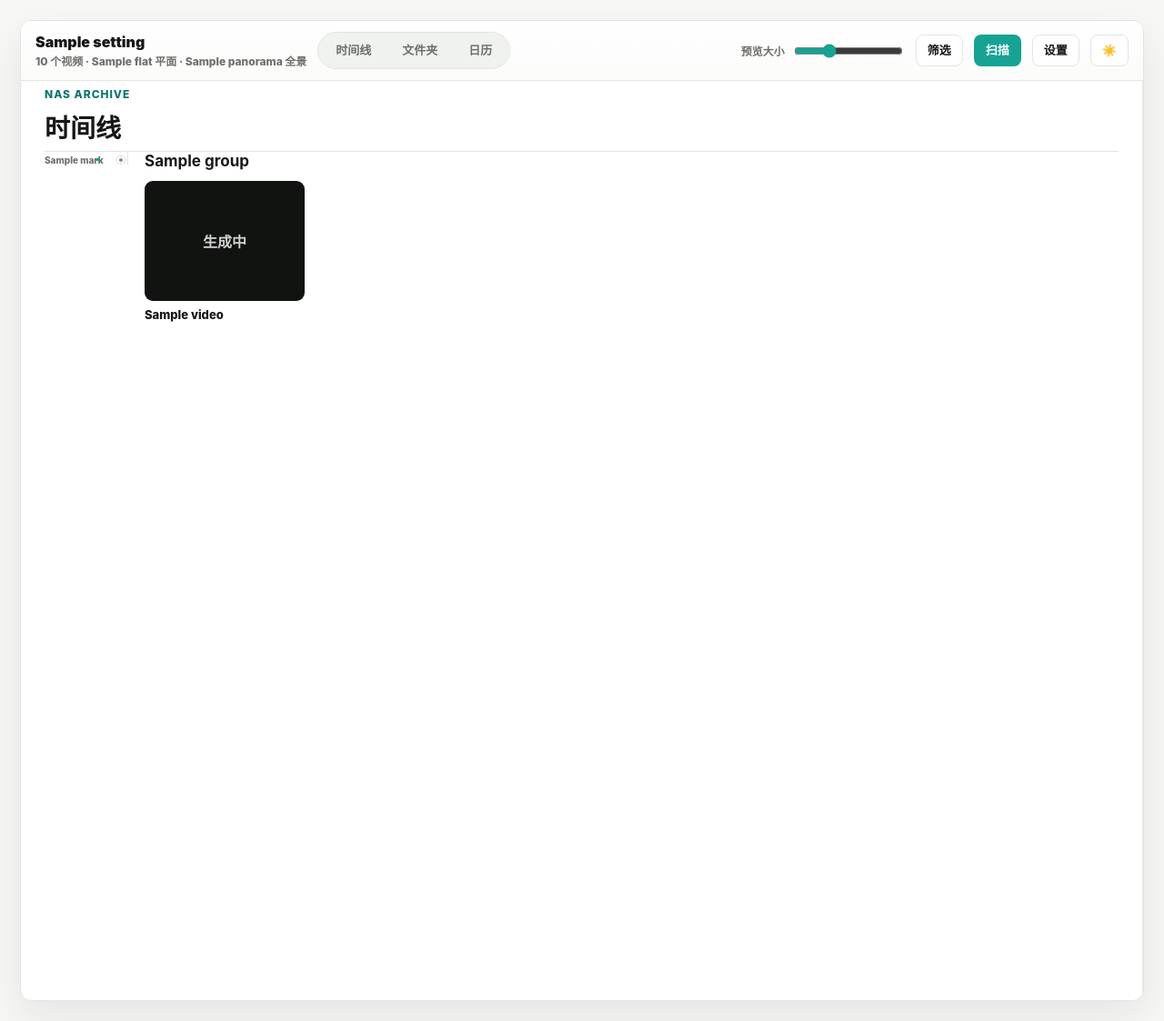
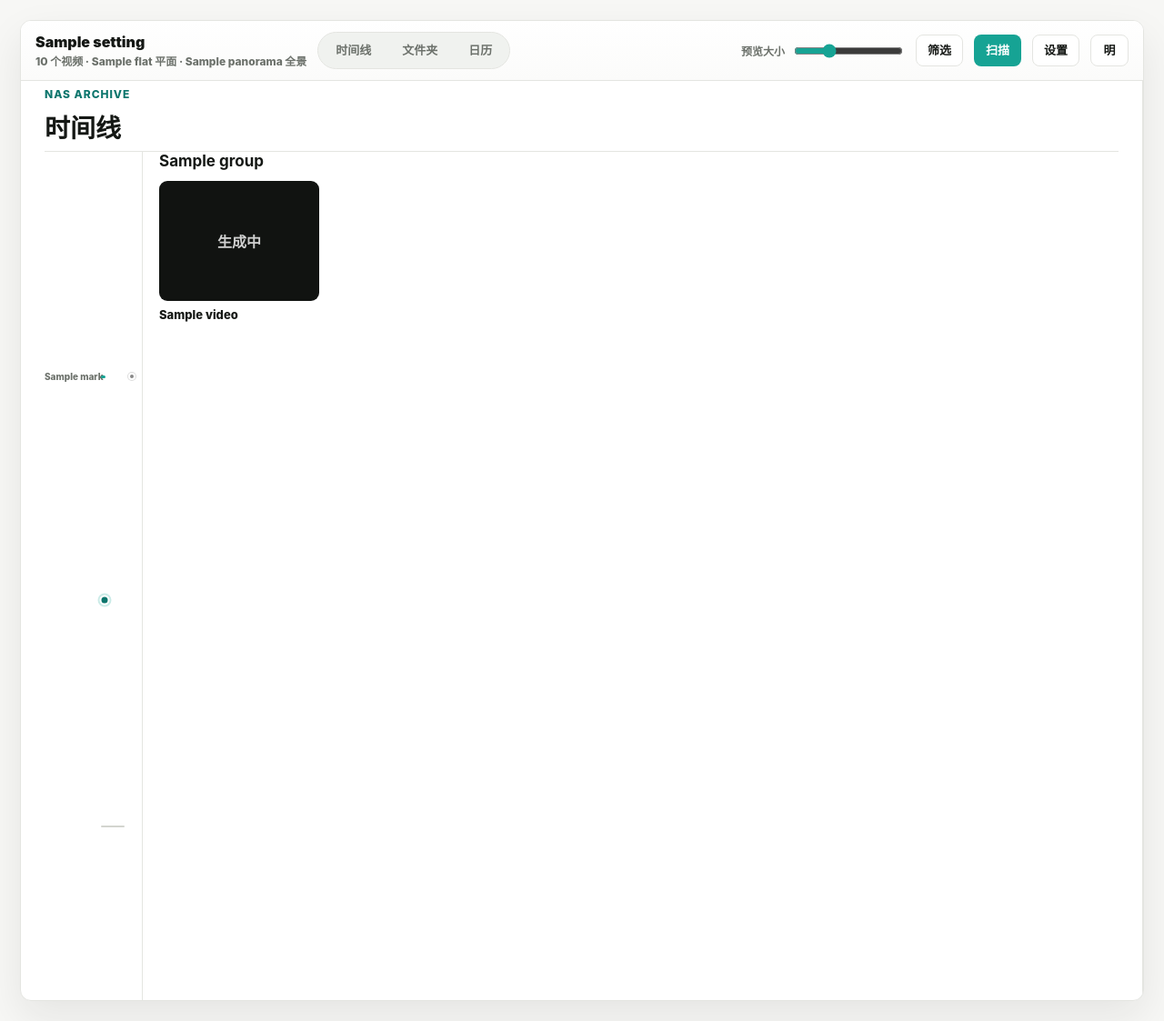
Before and after one commit to JDui/VideoRecBack-Docker, a Python web app: template app/templates/index.html in a window 1280 px wide. Shown: the whole page at 91% size. Run offline with Jinja, Linux system fonts and the light colour scheme; the template is opened without the code that fills it: most values are stand-ins (such as "Sample title", 1, 10 or a date in 2020).

Commit message:
Fix timeline and panorama player layout

```diff
--- a/app/static/app.js
+++ b/app/static/app.js
@@ -7,10 +7,13 @@ const resizer = document.querySelector("[data-resizer]");
 const previewSize = document.querySelector("[data-preview-size]");
 const themeToggle = document.querySelector("[data-theme-toggle]");
 const timelineLabelForm = document.querySelector("[data-timeline-label-form]");
+const libraryPane = document.querySelector(".library-pane");
+const timelineRail = document.querySelector(".timeline-rail");
+const timelineCurrent = document.querySelector("[data-timeline-current]");
 
 const setTheme = (theme) => {
   document.documentElement.dataset.theme = theme;
-  if (themeToggle) themeToggle.textContent = theme === "dark" ? "🌛" : "☀️";
+  if (themeToggle) themeToggle.textContent = theme === "dark" ? "暗" : "明";
 };
 
 setTheme(localStorage.getItem("videorecback-theme") || "light");
@@ -89,6 +92,62 @@ if (resizer && shell) {
   }
 }
 
+if (libraryPane && shell) {
+  const syncScrolledState = () => {
+    shell.classList.toggle("is-scrolled", libraryPane.scrollTop > 8);
+  };
+  libraryPane.addEventListener("scroll", syncScrolledState, { passive: true });
+  syncScrolledState();
+}
+
+if (timelineRail && timelineCurrent && libraryPane) {
+  const marks = [...timelineRail.querySelectorAll(".timeline-mark")];
+  const markById = new Map(
+    marks
+      .map((mark) => {
+        const href = mark.getAttribute("href") || "";
+        return href.startsWith("#timeline-") ? [href.slice(1), mark] : null;
+      })
+      .filter(Boolean)
+  );
+  const sections = [...document.querySelectorAll(".asset-section[id^='timeline-']")];
+
+  for (const mark of marks) {
+    mark.addEventListener("click", (event) => {
+      if (mark.classList.contains("timeline-mark--empty")) {
+        event.preventDefault();
+      }
+    });
+  }
+
+  const updateTimelineCurrent = () => {
+    if (!sections.length) return;
+    const paneRect = libraryPane.getBoundingClientRect();
+    const anchorY = paneRect.top + Math.min(160, paneRect.height * 0.28);
+    let activeSection = sections[0];
+
+    for (const section of sections) {
+      if (section.getBoundingClientRect().top <= anchorY) {
+        activeSection = section;
+      } else {
+        break;
+      }
+    }
+
+    const mark = markById.get(activeSection.id);
+    if (!mark) return;
+    timelineRail.style.setProperty(
+      "--timeline-current-top",
+      `${mark.offsetTop + mark.offsetHeight / 2}px`
+    );
+    timelineCurrent.classList.add("is-visible");
+  };
+
+  libraryPane.addEventListener("scroll", updateTimelineCurrent, { passive: true });
+  window.addEventListener("resize", updateTimelineCurrent);
+  updateTimelineCurrent();
+}
+
 if (timelineLabelForm) {
   const yearInput = timelineLabelForm.querySelector("[data-label-year]");
   const quarterInput = timelineLabelForm.querySelector("[data-label-quarter]");
--- a/app/static/styles.css
+++ b/app/static/styles.css
@@ -43,6 +43,10 @@ body {
   color: var(--text);
   margin: 0;
   transition: background-color 180ms ease, color 180ms ease;
+}
+
+body.library-page {
+  overflow: hidden;
 }
 
 a {
@@ -116,6 +120,12 @@ button {
   padding: 22px;
 }
 
+.library-page .page {
+  height: 100vh;
+  max-width: none;
+  overflow: hidden;
+}
+
 .app-shell {
   background: var(--panel);
   border: 1px solid var(--line);
@@ -124,7 +134,8 @@ button {
   display: grid;
   grid-template-columns: minmax(0, 1fr) 0 0;
   grid-template-rows: auto minmax(0, 1fr);
-  min-height: calc(100vh - 44px);
+  height: 100%;
+  min-height: 0;
   overflow: hidden;
   transition: grid-template-columns 220ms ease, background-color 180ms ease, border-color 180ms ease;
 }
@@ -144,7 +155,17 @@ button {
   padding: 12px 16px;
   position: sticky;
   top: 0;
+  transition: padding 180ms ease, min-height 180ms ease;
   z-index: 12;
+}
+
+.app-shell.is-scrolled .library-topbar {
+  padding-bottom: 7px;
+  padding-top: 7px;
+}
+
+.app-shell.is-scrolled .topbar-brand span {
+  display: none;
 }
 
 .topbar-brand {
@@ -250,7 +271,10 @@ button {
   grid-column: 1;
   grid-row: 2;
   min-width: 0;
+  min-height: 0;
+  overflow-y: auto;
   padding: 0 26px 32px;
+  scroll-behavior: smooth;
 }
 
 .library-head {
@@ -337,17 +361,23 @@ select:focus {
   align-items: start;
   display: grid;
   gap: 18px;
-  grid-template-columns: 92px minmax(0, 1fr);
+  grid-template-columns: 108px minmax(0, 1fr);
+  min-height: calc(100vh - 116px);
 }
 
 .timeline-rail {
-  align-content: start;
+  --timeline-top: 18px;
+  align-content: stretch;
   border-right: 1px solid var(--line);
   display: grid;
-  gap: 4px;
-  padding: 2px 14px 0 0;
+  gap: 0;
+  grid-template-rows: repeat(var(--rail-count), minmax(18px, 1fr));
+  height: calc(100vh - 138px);
+  min-height: 360px;
+  overflow: visible;
+  padding: 0 18px 0 0;
   position: sticky;
-  top: 78px;
+  top: var(--timeline-top);
 }
 
 .timeline-mark {
@@ -355,15 +385,26 @@ select:focus {
   border-radius: 6px;
   display: grid;
   gap: 4px;
-  grid-template-columns: 52px 20px 8px;
-  min-height: 13px;
+  grid-template-columns: 58px 26px minmax(8px, 1fr);
+  min-height: 18px;
   position: relative;
+}
+
+.timeline-mark::before {
+  background: var(--line-strong);
+  border-radius: 999px;
+  content: "";
+  grid-column: 2;
+  height: 2px;
+  width: 26px;
 }
 
 .timeline-mark-label {
   color: var(--muted);
   font-size: 10px;
   font-weight: 850;
+  grid-column: 1;
+  grid-row: 1;
   line-height: 1;
   text-align: right;
   white-space: nowrap;
@@ -373,8 +414,25 @@ select:focus {
   background: var(--accent);
   border-radius: 999px;
   display: block;
+  grid-column: 2;
+  grid-row: 1;
   height: 3px;
   width: clamp(5px, calc(var(--video-count) * 5px), 20px);
+  z-index: 1;
+}
+
+.timeline-mark--empty {
+  cursor: default;
+}
+
+.timeline-mark--empty .timeline-mark-label {
+  color: var(--subtle);
+  opacity: 0.72;
+}
+
+.timeline-mark--empty .timeline-mark-bar {
+  opacity: 0;
+  width: 0;
 }
 
 .timeline-tag {
@@ -383,12 +441,64 @@ select:focus {
   border-radius: 999px;
   box-shadow: 0 0 0 1px rgba(0, 0, 0, 0.14);
   display: block;
+  grid-column: 3;
+  grid-row: 1;
   height: 8px;
+  position: relative;
   width: 8px;
+}
+
+.timeline-tag::after {
+  background: var(--text);
+  border-radius: 6px;
+  bottom: calc(100% + 8px);
+  color: var(--panel);
+  content: attr(data-label);
+  font-size: 12px;
+  font-weight: 800;
+  left: 50%;
+  max-width: 220px;
+  opacity: 0;
+  overflow-wrap: anywhere;
+  padding: 7px 9px;
+  pointer-events: none;
+  position: absolute;
+  transform: translate(-50%, 4px);
+  transition: opacity 140ms ease, transform 140ms ease;
+  width: max-content;
+  z-index: 70;
+}
+
+.timeline-tag:hover::after,
+.timeline-tag:focus-visible::after {
+  opacity: 1;
+  transform: translate(-50%, 0);
+}
+
+.timeline-current-marker {
+  background: var(--accent-deep);
+  border: 2px solid var(--panel);
+  border-radius: 999px;
+  box-shadow: 0 0 0 2px rgba(22, 163, 148, 0.22);
+  height: 11px;
+  left: 66px;
+  opacity: 0;
+  pointer-events: none;
+  position: absolute;
+  top: var(--timeline-current-top, 0px);
+  transform: translate(-50%, -50%);
+  transition: opacity 140ms ease, top 140ms ease;
+  width: 11px;
+  z-index: 4;
+}
+
+.timeline-current-marker.is-visible {
+  opacity: 1;
 }
 
 .asset-section {
   gap: 12px;
+  scroll-margin-top: 16px;
 }
 
 .asset-section h2 {
@@ -682,7 +792,9 @@ select:focus {
 .preview-pane {
   background: linear-gradient(180deg, #ffffff 0%, #fbfbfa 100%);
   display: none;
+  min-height: 0;
   min-width: 0;
+  overflow: hidden;
   padding: 12px;
 }
 
@@ -709,7 +821,7 @@ select:focus {
   border: 0;
   border-radius: 8px;
   height: 100%;
-  min-height: 520px;
+  min-height: 0;
   width: 100%;
 }
 
@@ -1261,9 +1373,15 @@ select:focus {
     border-right: 0;
     display: flex;
     gap: 10px;
+    height: auto;
+    min-height: 0;
     overflow-x: auto;
     padding: 0 0 10px;
     position: static;
+  }
+
+  .timeline-current-marker {
+    display: none;
   }
 
   .filterbar,
--- a/app/templates/index.html
+++ b/app/templates/index.html
@@ -1,5 +1,6 @@
 {% extends "base.html" %}
 {% block title %}{{ settings.site_title }}{% endblock %}
+{% block body_class %}library-page{% endblock %}
 {% block chrome %}{% endblock %}
 {% block content %}
   {% set preview = videos[0] if videos else none %}
@@ -100,7 +101,7 @@
       </details>
       <form class="topbar-scan" action="/scan" method="post"><button type="submit">扫描</button></form>
       <a class="topbar-link" href="/settings">设置</a>
-      <button class="topbar-link theme-toggle" type="button" data-theme-toggle aria-label="切换明暗主题">☀️</button>
+      <button class="topbar-link theme-toggle" type="button" data-theme-toggle aria-label="切换明暗主题">明</button>
     </header>
 
     <section class="library-pane">
@@ -161,13 +162,14 @@
           </section>
         {% else %}
           <section class="timeline-view">
-            <aside class="timeline-rail" aria-label="季度视频数量">
+            <aside class="timeline-rail" aria-label="季度视频数量" style="--rail-count: {{ timeline_rail|length }}">
+              <span class="timeline-current-marker" data-timeline-current aria-hidden="true"></span>
               {% for mark in timeline_rail %}
-                <a class="timeline-mark" href="#timeline-{{ mark.year }}-q{{ mark.quarter }}" data-year="{{ mark.year }}" data-quarter="{{ mark.quarter }}" style="--video-count: {{ mark.count }}">
+                <a class="timeline-mark {% if mark.count == 0 %}timeline-mark--empty{% endif %}" href="{% if mark.count %}#timeline-{{ mark.year }}-q{{ mark.quarter }}{% else %}#{% endif %}" data-year="{{ mark.year }}" data-quarter="{{ mark.quarter }}" style="--video-count: {{ mark.count }}" aria-label="{{ mark.label }}，{{ mark.count }} 个视频">
                   <span class="timeline-mark-label">{{ mark.label }}</span>
                   <span class="timeline-mark-bar"></span>
                   {% for label in mark.labels %}
-                    <span class="timeline-tag" style="--tag-color: {{ label.color }}" title="{{ label.label }}"></span>
+                    <span class="timeline-tag" style="--tag-color: {{ label.color }}" data-label="{{ label.label }}" aria-label="{{ label.label }}"></span>
                   {% endfor %}
                 </a>
               {% endfor %}
--- a/app/templates/play.html
+++ b/app/templates/play.html
@@ -17,8 +17,8 @@
     <div class="player-stage {% if video.type == 'panorama' %}is-panorama{% endif %}">
       {% if video.type == "panorama" %}
         <canvas id="panoramaCanvas" class="pano-canvas" aria-label="全景视频画布"></canvas>
-        <video id="videoPlayer" class="source-video hidden-video" playsinline preload="metadata" src="/media/{{ video.id }}"></video>
-        <div class="pano-hint">拖动或双指滑动切换视角，双指缩放视野</div>
+        <video id="videoPlayer" class="source-video hidden-video" playsinline preload="auto" src="/media/{{ video.id }}"></video>
+        <div class="pano-hint">拖动或双指滑动切换视角，滚轮或双指缩放视野，方向键和空格控制播放</div>
       {% else %}
         <video id="videoPlayer" class="player" controls autoplay playsinline preload="auto" src="/media/{{ video.id }}"></video>
       {% endif %}
```
Also changed, not shown: app/main.py (+13 -2 lines), app/static/player.js (+257 -63 lines), tests/test_views.py (+16 -0 lines).
